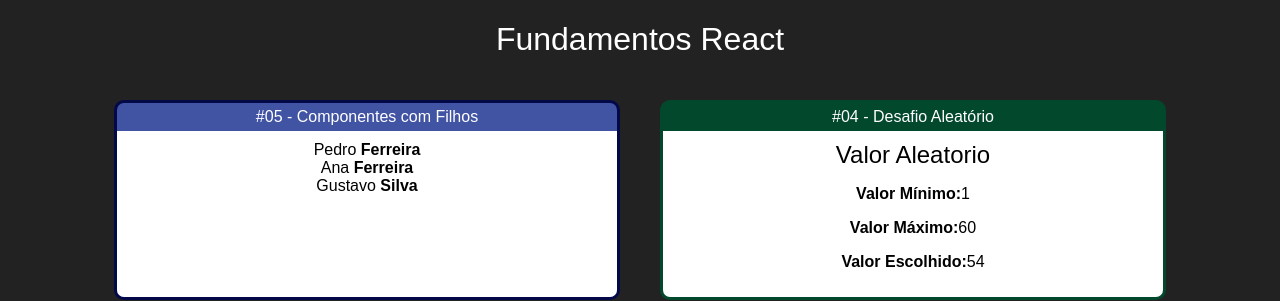
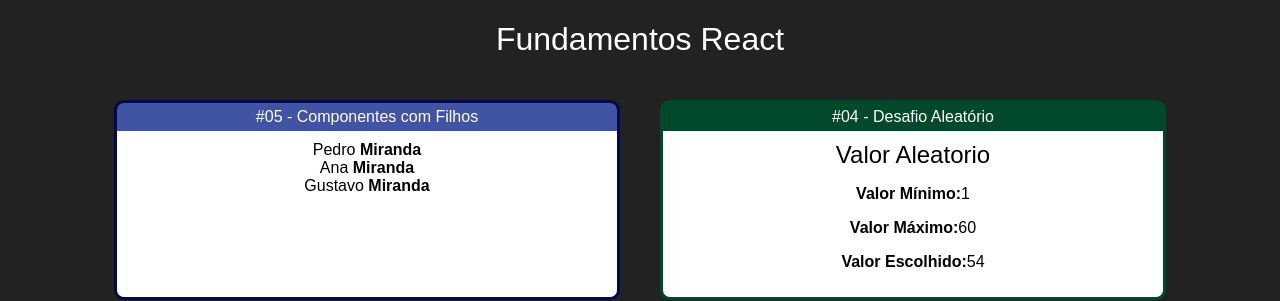
Before and after one commit to Egobbato/Curso-React-Redux, a React (Create React App) app in the folder fundamentos-react/: page / in a window 1280 px wide. Shown: the top 301 px of the page. Built offline with nearby package versions, Linux system fonts and the light colour scheme; the HTML template or start-up script is replaced by a standard one.

Commit message:
Componente com Filho #02

```diff
--- a/fundamentos-react/src/App.jsx
+++ b/fundamentos-react/src/App.jsx
@@ -6,6 +6,7 @@ import Fragmento from "./components/basicos/Fragmento";
 import Aleatorio from "./components/basicos/Aleatorio";
 import Card from "./components/layout/Card";
 import Familia from "./components/basicos/Familia";
+import FamiliaMembro from "./components/basicos/FamiliaMembro";
 
 export default function App(props) {
   return (
@@ -18,7 +19,11 @@ export default function App(props) {
           color="#4153a3"
           border="#020848"
         >
-          <Familia sobrenome="Ferreira" />
+          <Familia sobrenome="Miranda">
+            <FamiliaMembro nome="Pedro" />
+            <FamiliaMembro nome="Ana" />
+            <FamiliaMembro nome="Gustavo" />
+          </Familia>
         </Card>
 
         <Card titulo="#04 - Desafio Aleatório" color="#02482c" border="#02482c">
--- a/fundamentos-react/src/components/basicos/Familia.jsx
+++ b/fundamentos-react/src/components/basicos/Familia.jsx
@@ -1,11 +1,11 @@
-import FamiliaMembro from "./FamiliaMembro";
+import React from "react";
 
 export default function Familia(props) {
   return (
     <div>
-      <FamiliaMembro nome="Pedro" sobrenome={props.sobrenome} />
-      <FamiliaMembro nome="Ana" {...props} />
-      <FamiliaMembro nome="Gustavo" sobrenome="Silva" />
+      {props.children.map((el, i) => {
+        return React.cloneElement(el, { ...props, key: i });
+      })}
     </div>
   );
 }
```
